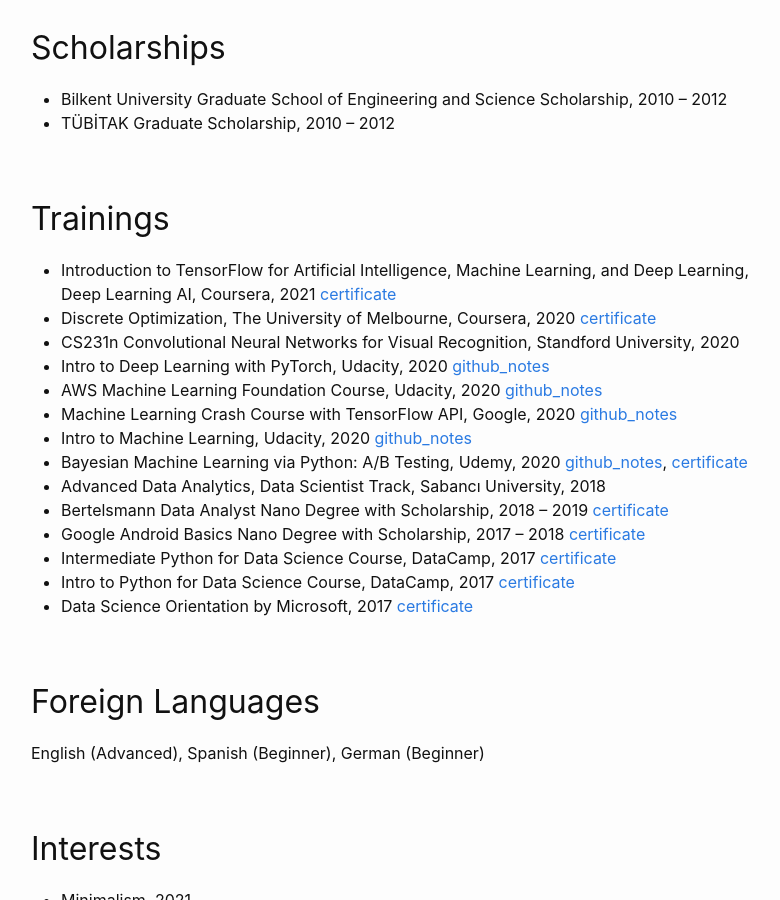
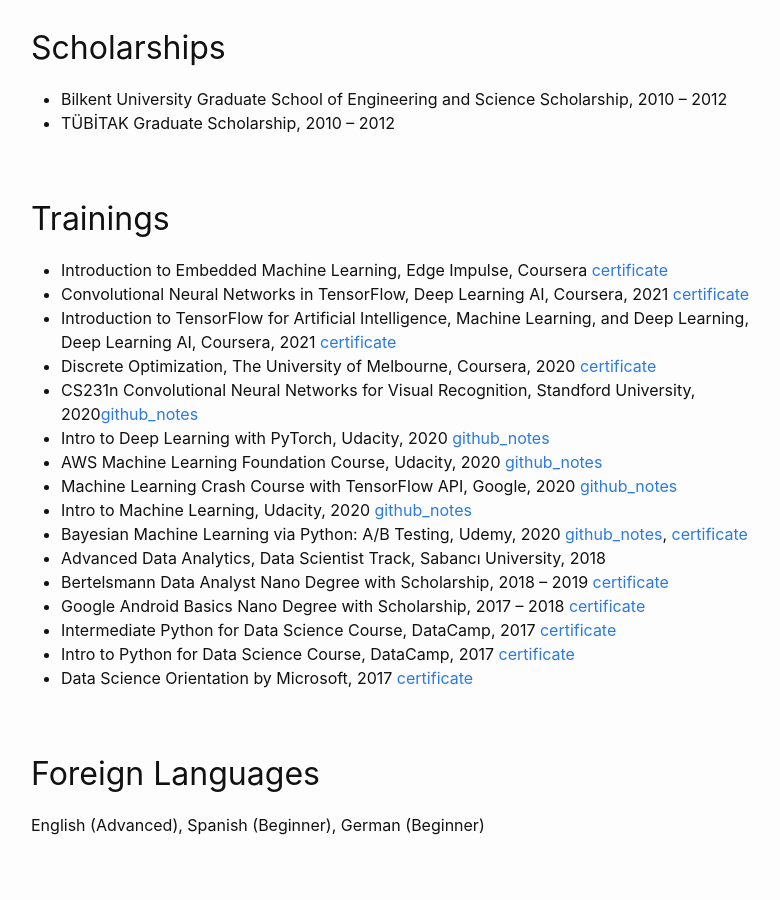
Before and after one commit to pelinbalci/pelinbalci.github.io, a Jekyll site: the page built from CV.md, in a window 1280 px wide and 900 px high, scrolled down 2082 px. Shown: the whole window, without its empty margins (239-1019 px from the left). Built offline with Jekyll 4.4.1, drawn with Linux system fonts in a browser that asks for light colours.

Commit message:
cv update

```diff
--- a/CV.md
+++ b/CV.md
@@ -62,9 +62,11 @@
 - TÜBİTAK Graduate Scholarship, 2010 – 2012
 
 ## Trainings
-- Introduction to TensorFlow for Artificial Intelligence, Machine Learning, and Deep Learning, Deep Learning AI, Coursera, 2021 [certificate](https://www.coursera.org/account/accomplishments/verify/XNKW988DUE4H?utm_source=link&utm_medium=certificate&utm_content=cert_image&utm_campaign=pdf_header_button&utm_product=course)
-- Discrete Optimization, The University of Melbourne, Coursera, 2020 [certificate](https://www.coursera.org/account/accomplishments/verify/EWZ43LNQU7DH?utm_source=link&utm_medium=certificate&utm_content=cert_image&utm_campaign=sharing_cta&utm_product=course)
-- CS231n Convolutional Neural Networks for Visual Recognition, Standford University, 2020
+- Introduction to Embedded Machine Learning, Edge Impulse, Coursera [certificate](https://www.coursera.org/account/accomplishments/certificate/X3URUA7UD6XL)
+- Convolutional Neural Networks in TensorFlow, Deep Learning AI, Coursera, 2021 [certificate](https://www.coursera.org/account/accomplishments/certificate/DKW73Y8LDAQT)
+- Introduction to TensorFlow for Artificial Intelligence, Machine Learning, and Deep Learning, Deep Learning AI, Coursera, 2021 [certificate](https://www.coursera.org/account/accomplishments/certificate/XNKW988DUE4H)
+- Discrete Optimization, The University of Melbourne, Coursera, 2020 [certificate](https://www.coursera.org/account/accomplishments/certificate/EWZ43LNQU7DH)
+- CS231n Convolutional Neural Networks for Visual Recognition, Standford University, 2020[github_notes](https://github.com/pelinbalci/Standford_CS231n)
 - Intro to Deep Learning with PyTorch, Udacity, 2020 [github_notes](https://github.com/pelinbalci/Intro_Deep_Learning)
 - AWS Machine Learning Foundation Course, Udacity, 2020 [github_notes](https://github.com/pelinbalci/aws_ml_foundations)
 - Machine Learning Crash Course with TensorFlow API, Google, 2020 [github_notes](https://github.com/pelinbalci/machinelearning)
@@ -89,6 +91,6 @@
 ## Badges
 
 <div class="fig figcenter fighighlight">
-  <img src="/assets/tinyml_images/Edge-Impulse_badge.PNG" width="90%">
+  <img src="assets/tinyml_images/Edge-Impulse_badge.PNG" width="90%">
   <div class="figcaption"> </div>
 </div>
```
Also changed, not shown: assets/tinyml_images/Edge-Impulse_badge.PNG (renamed from assets/tinyml_images/Edge-Impulse_badge.png).
